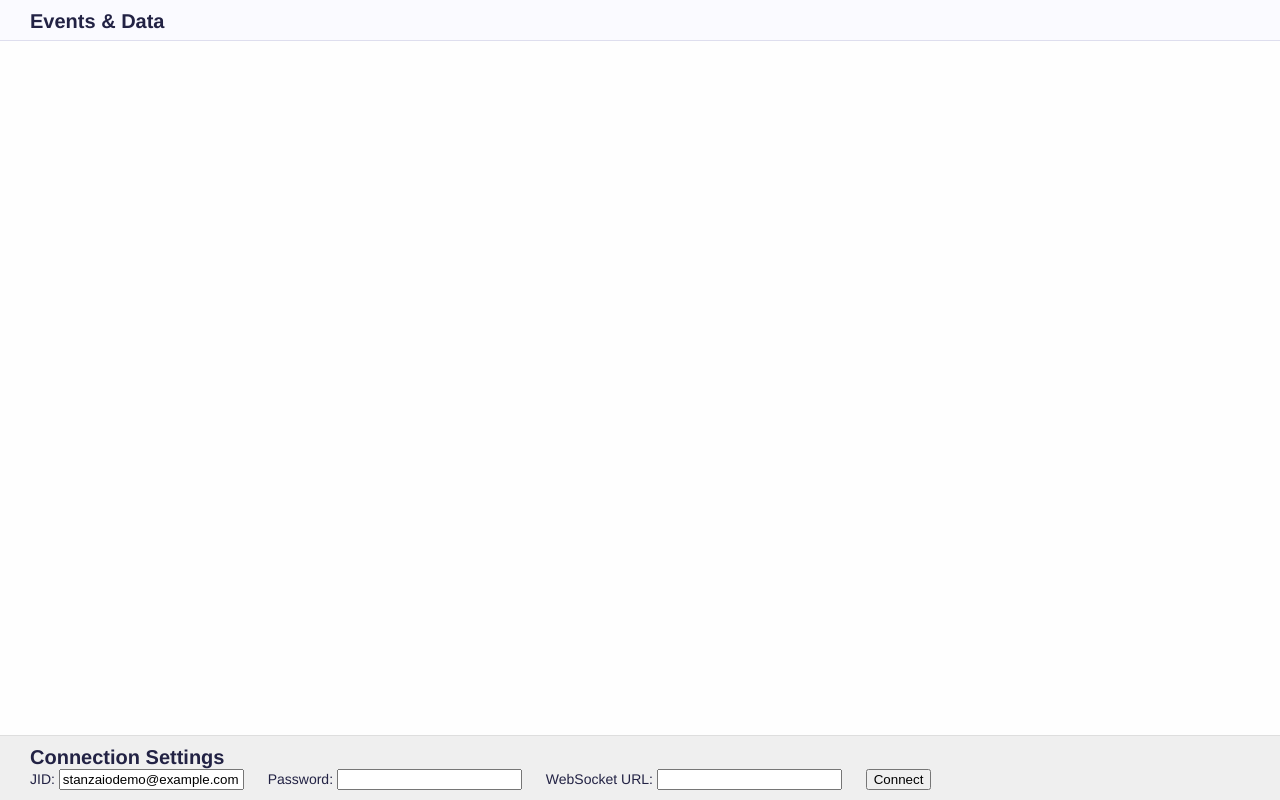
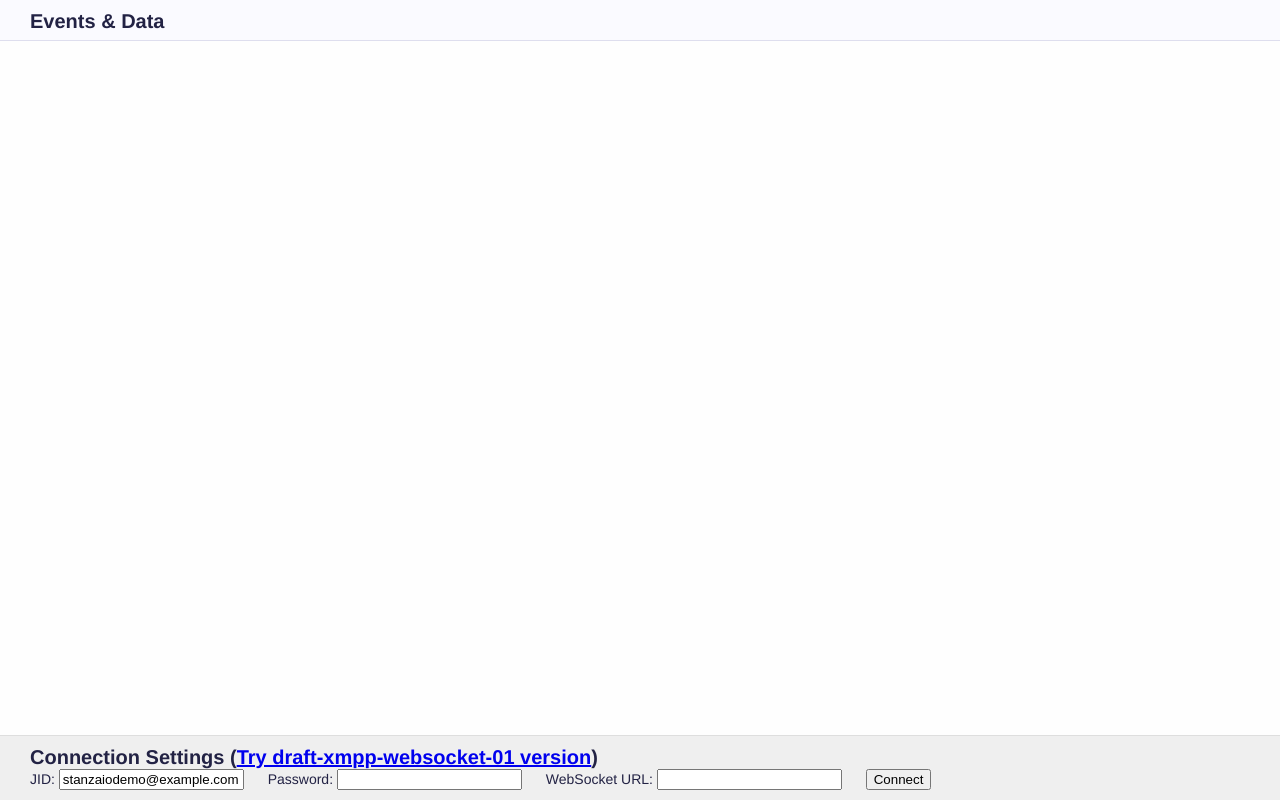
Before and after one commit to earayo/stanza.io-demo, a plain HTML site: page index.html in a window 1280 px wide. Drawn offline with Linux system fonts and the light colour scheme.

Commit message:
Add link to -01 version

```diff
--- a/index.html
+++ b/index.html
@@ -75,7 +75,7 @@
     <h1 id="logTitle">Events &amp; Data</h1>
     <div id="log"></div>
     <div id="settings">
-      <h1>Connection Settings</h1>
+      <h1>Connection Settings (<a href="websocket01.html">Try draft-xmpp-websocket-01 version</a>)</h1>
       <form id="loginInfo">
         <label>JID: <input id="jid" type="text" name="jid" value="stanzaiodemo@example.com"/></label>
         <label>Password: <input id="password" type="password" name="password" /></label>
```
